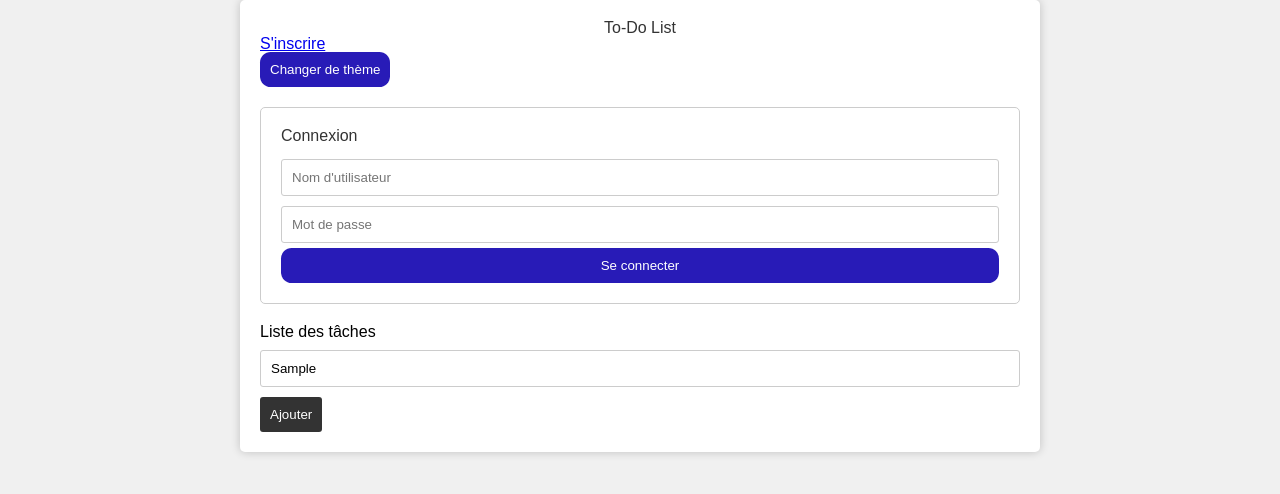
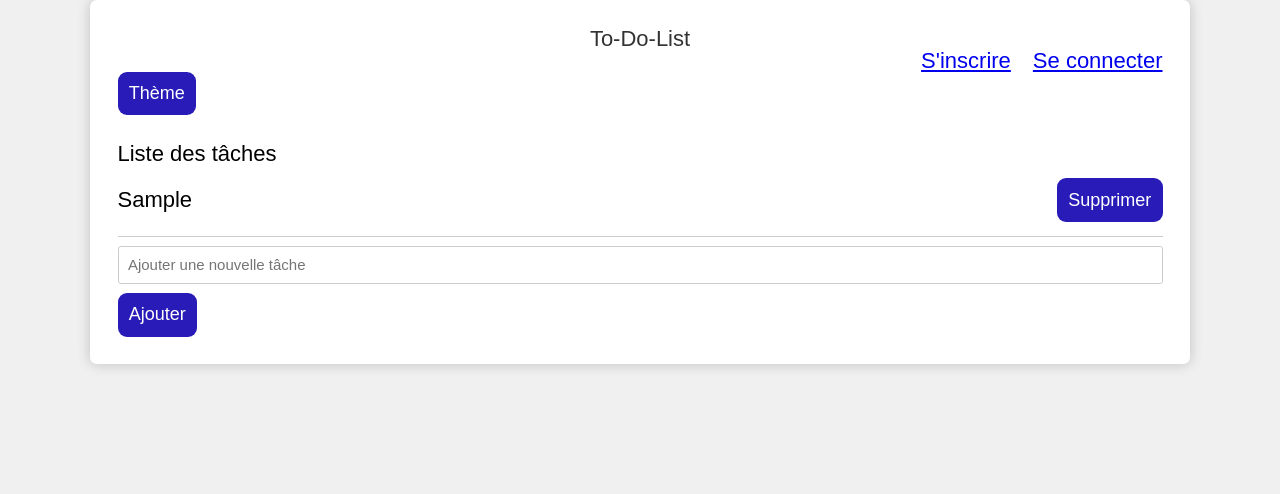
Before and after one commit to Bruno-Delourme/to_do_list, a website: page docs/integration/html/index.html in a window 1280 px wide. Both pictures are taken after typing "Sample" into the empty fields and a click on the button "Ajouter". Drawn offline with Linux system fonts and the light colour scheme.

Commit message:
ajout et suppression des tâches

```diff
--- a/docs/integration/css/style.css
+++ b/docs/integration/css/style.css
@@ -1,8 +1,20 @@
+html {
+  /*
+    technique du « 62.5% »
+    par défaut 16px * 62.5% = 10px
+    → ça nous permet d'avoir 10px en police de base (par défaut)
+    utilisation :
+    je veux un titre de 32px, je vais avoir 3.2rem
+  */
+  font-size: 62.5%; /* base = 10px */
+}
+
 body {
   font-family: Arial, sans-serif;
   background-color: #f0f0f0;
   margin: 0;
   padding: 0;
+  font-size: 2.2rem;
 }
 
 body.dark {
@@ -11,17 +23,29 @@ body.dark {
 }
 
 .container {
-  max-width: 800px;
+  max-width: 50em; /* 800px converted to em */
   margin: 0 auto;
-  padding: 20px;
+  padding: 1.25em; /* 20px converted to em */
   background-color: #fff;
-  box-shadow: 0px 0px 10px rgba(0, 0, 0, 0.2);
-  border-radius: 5px;
+  box-shadow: 0 0 0.625em rgba(0, 0, 0, 0.2); /* px values converted to em */
+  border-radius: 0.3125em; /* 5px converted to em */
   transition: background-color 0.3s;
 }
+
 .container.dark {
   background-color: #444;
   color: #fff;
+}
+
+.header_class {
+  width: 100%;
+  display: flex;
+  justify-content: flex-end;
+  margin-right: 0.0625em; /* 1px converted to em */
+}
+
+.register-link {
+  padding-right: 1em;
 }
 
 .right-button {
@@ -33,15 +57,19 @@ h1 {
   color: #333;
 }
 
+body.dark header h1 {
+  color: white;
+}
+
 .user-form {
-  margin-top: 20px;
-  border: 1px solid #ccc;
-  padding: 20px;
-  border-radius: 5px;
+  margin-top: 1.25em; /* 20px converted to em */
+  border: 0.0625em solid #ccc; /* 1px converted to em */
+  padding: 1.25em; /* 20px converted to em */
+  border-radius: 0.3125em; /* 5px converted to em */
 }
 
 .user-form h2 {
-  margin: 0 0 10px;
+  margin: 0 0 0.625em; /* 10px converted to em */
   color: #333;
 }
 
@@ -52,57 +80,42 @@ form {
 
 input[type="text"],
 input[type="password"] {
-  padding: 10px;
-  margin: 5px 0;
-  border: 1px solid #ccc;
-  border-radius: 3px;
+  width: 100%;
+  padding: 0.625em; /* 10px converted to em */
+  margin: 0.3125em 0; /* 5px converted to em */
+  border: 0.0625em solid #ccc; /* 1px converted to em */
+  border-radius: 0.1875em;
+  font-size: 1.8rem/* 3px converted to em */
 }
 
 button {
-  padding: 10px;
+  padding: 0.625em; /* 10px converted to em */
   background-color: #281bb7;
   color: #fff;
   border: none;
-  border-radius: 0.8em;
+  border-radius: 0.5em; /* 8px converted to em */
   cursor: pointer;
+  font-size: 1.8rem;
 }
 
 .task-list {
-  margin-top: 20px;
+  margin-top: 1.25em; /* 20px converted to em */
 }
 
-#add-task {
-  background-color: #281bb7;
-  color: #fff;
-  border-radius: 0.8em;
-}
-
-#task-ul {
-  list-style-type: none;
-  padding: 0;
-}
 
 li {
   display: flex;
   justify-content: space-between;
   align-items: center;
-  padding: 10px 0;
-  border-bottom: 1px solid #ccc;
+  padding: 0.625em 0; /* 10px converted to em */
+  border-bottom: 0.0625em solid #ccc; /* 1px converted to em */
 }
 
 #task-input {
   width: 100%;
-  padding: 10px;
-  margin: 10px 0;
-  border: 1px solid #ccc;
-  border-radius: 3px;
+  padding: 0.625em; /* 10px converted to em */
+  margin: 0.625em 0; /* 10px converted to em */
+  border: 0.0625em solid #ccc; /* 1px converted to em */
+  border-radius: 0.1875em; /* 3px converted to em */
+  font-size: 1.5rem;
 }
-
-#add-task {
-  padding: 10px;
-  background-color: #333;
-  color: #fff;
-  border: none;
-  border-radius: 3px;
-  cursor: pointer;
-}
--- a/docs/integration/html/index.html
+++ b/docs/integration/html/index.html
@@ -3,25 +3,23 @@
 <head>
     <meta charset="UTF-8">
     <meta name="viewport" content="width=device-width, initial-scale=1.0">
-    <title>To-Do List</title>
+    <title>To-Do-List</title>
     <link rel="stylesheet" href="/docs/integration/css/reset.css">
     <link rel="stylesheet" href="/docs/integration/css/style.css">
 </head>
 <body>
     <div class="container">
         <header>
-            <h1>To-Do List</h1>
-            <a href="inscription.html" class="register-link">S'inscrire</a>
+            <h1>To-Do-List</h1>
+            <div class="header_class">
+            <a href="register.html" class="register-link">S'inscrire</a>
+
+            <a href="login.html" class="login-link">Se connecter</a>
+            </div>
         </header>
-        <button id="theme" class="right-button">Changer de thème</button>
-        <div class="user-form">
-            <h2>Connexion</h2>
-            <form id="login-form">
-                <input type="text" placeholder="Nom d'utilisateur" required>
-                <input type="password" placeholder="Mot de passe" required>
-                <button type="submit">Se connecter</button>
-            </form>
-        </div>
+
+        <button id="theme" class="right-button">Thème</button>
+
         <div class="task-list">
             <h2>Liste des tâches</h2>
             <ul id="task-ul">
@@ -31,6 +29,7 @@
             <button id="add-task">Ajouter</button>
         </div>
     </div>
-    <script src="/docs/integration/js/script.js"></script>
+    <script src="/docs/integration/js/theme.js"></script>
+    <script src="/docs/integration/js/tasks.js"></script>
 </body>
 </html>
--- /dev/null
+++ b/docs/integration/js/tasks.js
@@ -0,0 +1,20 @@
+document.addEventListener("DOMContentLoaded", function () {
+  const addBtn = document.querySelector("#add-task");
+
+  addBtn.addEventListener("click", () => {
+    const taskValue = document.querySelector("#task-input").value;
+
+    if (taskValue) {
+      const li = document.createElement("li");
+      li.textContent = taskValue;
+      const deleteButton = document.createElement("button");
+      deleteButton.textContent = "Supprimer";
+      deleteButton.onclick = function () {
+        li.remove();
+      };
+      li.appendChild(deleteButton);
+      document.querySelector("#task-ul").appendChild(li);
+      document.querySelector("#task-input").value = ""; // Clear input field
+    }
+  });
+});
```
Also changed, not shown: docs/integration/html/login.html (added, +27 -0 lines), docs/integration/html/register.html (renamed from docs/integration/html/inscription.html, +3 -2 lines), etapes.md (added, +18 -0 lines), app/router/router.js (line endings or trailing spaces), docs/integration/js/theme.js (renamed from docs/integration/js/script.js).
